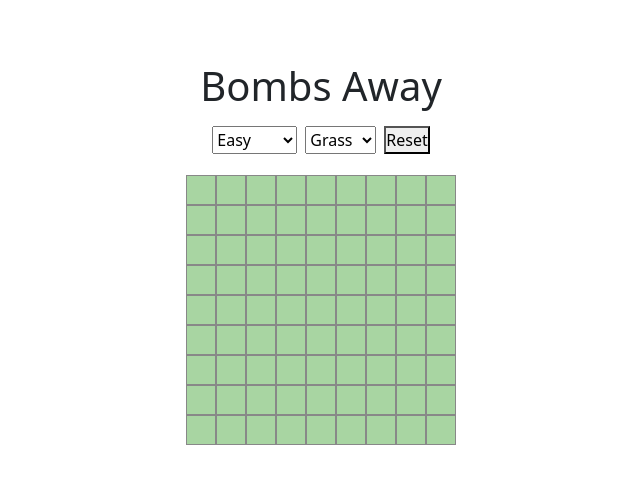
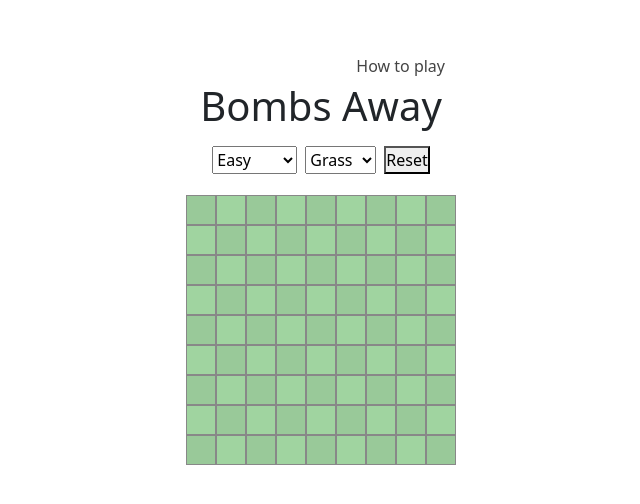
Before and after one commit to bombsaway-dev/minesweeper, a React (Create React App) app: page /#/game in a window 1280 px wide. Shown: the part 144-648 px from the top of the page, without its empty margins (319-959 px from the left). Built offline with nearby package versions, Linux system fonts and the light colour scheme.

Commit message:
fixed color scheme and link positions. also fixed first click logic :o

```diff
--- a/src/components/Board.jsx
+++ b/src/components/Board.jsx
@@ -1,46 +1,87 @@
 import React, { useState, useEffect } from 'react';
 import Tile from './Tile';
-import { initGame, revealTile } from '../utils/gameLogic';
+import {
+  createEmptyGrid,
+  plantBombs,
+  calculateNeighborBombs,
+  revealTile
+} from '../utils/gameLogic';
 import { difficulties } from './DifficultySelector';
 
 export default function Board({ difficulty }) {
   const { rows, cols, bombs } = difficulties[difficulty];
   const [grid, setGrid] = useState([]);
-  const [gameOver, setGameOver] = useState(false);
+  const [started, setStarted] = useState(false);
+  const [status, setStatus] = useState('playing');
 
-  const resetGame = () => {
-    setGrid(initGame(rows, cols, bombs));
-    setGameOver(false);
-  };
+  useEffect(() => {
+    setGrid(createEmptyGrid(rows, cols));
+    setStarted(false);
+    setStatus('playing');
+  }, [rows, cols, bombs, difficulty]);
 
-  useEffect(resetGame, [difficulty]);
+  const checkWin = g =>
+    g.flat().every(t =>
+      (t.isBomb && !t.isRevealed) ||
+      (!t.isBomb && t.isRevealed)
+    );
 
   const handleClick = (r, c) => {
-    if (gameOver) return;
+    if (status !== 'playing') return;
+
     const newGrid = grid.map(row => row.map(t => ({ ...t })));
+
+    if (!started) {
+      const exclude = [];
+      for (let dr = -1; dr <= 1; dr++) {
+        for (let dc = -1; dc <= 1; dc++) {
+          const nr = r + dr, nc = c + dc;
+          if (nr >= 0 && nr < rows && nc >= 0 && nc < cols)
+            exclude.push({ r: nr, c: nc });
+        }
+      }
+      plantBombs(newGrid, bombs, exclude);
+      calculateNeighborBombs(newGrid);
+      setStarted(true);
+    }
+
     const tile = newGrid[r][c];
     if (tile.isFlagged) return;
     if (tile.isBomb) {
-      // reveal all bombs
       newGrid.forEach(row =>
         row.forEach(t => { if (t.isBomb) t.isRevealed = true; })
       );
-      setGameOver(true);
+      setStatus('lost');
     } else {
       revealTile(newGrid, r, c);
+      if (checkWin(newGrid)) {
+        setStatus('won');
+        newGrid.forEach(row =>
+          row.forEach(t => { if (t.isBomb) t.isFlagged = true; })
+        );
       }
+    }
+
     setGrid(newGrid);
   };
 
   const handleRightClick = (r, c) => {
-    if (gameOver) return;
+    if (status !== 'playing') return;
     const newGrid = grid.map(row => row.map(t => ({ ...t })));
     const tile = newGrid[r][c];
     if (!tile.isRevealed) tile.isFlagged = !tile.isFlagged;
+    if (checkWin(newGrid)) setStatus('won');
     setGrid(newGrid);
   };
 
   return (
+    <div className="board-wrapper">
+      {status === 'won' && (
+        <div className="overlay">You Win!</div>
+      )}
+      {status === 'lost' && (
+        <div className="overlay">Game over LOL</div>
+      )}
       <div className="board">
         {grid.map((row, i) => (
           <div key={i} className="board-row">
@@ -55,5 +96,6 @@ export default function Board({ difficulty }) {
           </div>
         ))}
       </div>
+    </div>
   );
 }
--- a/src/components/Tile.jsx
+++ b/src/components/Tile.jsx
@@ -3,21 +3,18 @@ import { useTheme } from '../context/ThemeContext';
 
 export default function Tile({ tile, onClick, onRightClick }) {
   const { theme } = useTheme();
-  const style = {
-    backgroundColor: tile.isRevealed
-      ? theme.tileRevealedBg
-      : theme.tileBg
-  };
+
   const classes = [
     'tile',
-    tile.isRevealed   && 'revealed',
-    tile.isFlagged    && 'flagged'
-  ].filter(Boolean).join(' ');
+    tile.isRevealed && 'revealed',
+    tile.isFlagged  && 'flagged'
+  ]
+    .filter(Boolean)
+    .join(' ');
 
   return (
     <div
       className={classes}
-      style={style}
       onClick={() => onClick(tile.row, tile.col)}
       onContextMenu={e => {
         e.preventDefault();
--- a/src/pages/game.jsx
+++ b/src/pages/game.jsx
@@ -1,20 +1,26 @@
 import React, { useState } from 'react';
+import { Link } from 'react-router-dom';
 import '../style.css';
-import { ThemeProvider } from '../context/ThemeContext';
+import { ThemeProvider, useTheme } from '../context/ThemeContext';
 import ThemeSwitcher      from '../components/ThemeSwitcher';
 import DifficultySelector from '../components/DifficultySelector';
 import ResetButton        from '../components/ResetButton';
 import Board              from '../components/Board';
 
-export default function Game() {
+function GameContent() {
+  const { themeName } = useTheme();
   const [difficulty, setDifficulty] = useState('easy');
   const [resetFlag, setResetFlag] = useState(0);
   const doReset = () => setResetFlag(f => f + 1);
 
   return (
-    <ThemeProvider>
-      <div className="game-container">
+    <div className={`game-container ${themeName}`}>
+      <Link to="/tutorial" className="tutorial-link">
+        How to play
+      </Link>
+
       <h1>Bombs Away</h1>
+
       <div className="controls">
         <DifficultySelector
           difficulty={difficulty}
@@ -23,9 +29,19 @@ export default function Game() {
         <ThemeSwitcher />
         <ResetButton onReset={doReset} />
       </div>
-        {/* key forces Board to remount on reset or difficulty change */}
-        <Board key={`${difficulty}-${resetFlag}`} difficulty={difficulty} />
+
+      <Board
+        key={`${difficulty}-${resetFlag}`}
+        difficulty={difficulty}
+      />
     </div>
+  );
+}
+
+export default function Game() {
+  return (
+    <ThemeProvider>
+      <GameContent />
     </ThemeProvider>
   );
 }
--- a/src/style.css
+++ b/src/style.css
@@ -5,9 +5,35 @@
   box-sizing: border-box;
 }
 
+/* CSS Variables (defaults to grass theme) */
+:root {
+  --tile-bg:           #a8d5a2;
+  --tile-bg-alt:       #98c295;
+  --tile-revealed-bg:  #e6f3e6;
+}
+
+/* Theme overrides */
+.game-container.grass {
+  --tile-bg:          #a0d4a0;
+  --tile-bg-alt:      #99c999;
+  --tile-revealed-bg: #e6f3e6;
+}
+
+.game-container.ocean {
+  --tile-bg:          #99d0d3;
+  --tile-bg-alt:      #92c9cc;
+  --tile-revealed-bg: #d4f1f9;
+}
+
+.game-container.fire {
+  --tile-bg:          #f3aa7c;
+  --tile-bg-alt:      #eca374;
+  --tile-revealed-bg: #fde0c3;
+}
+
 /* General Page Layout */
 body {
-    background-color: #fff; /* plain white background */
+  background-color: #fff;
   font-family: Arial, sans-serif;
   display: flex;
   justify-content: center;
@@ -15,80 +41,48 @@ body {
   height: 100vh;
 }
 
-/* Container holding the tutorial */
+/* Tutorial page (teammate’s) */
 .tutorialContainer {
   width: 400px;
   padding: 20px;
-    background-color: #f9f9f9; /* light gray */
-    border: 2px solid #aaa; /* medium gray border */
+  background-color: #f9f9f9;
+  border: 2px solid #aaa;
   border-radius: 10px;
   text-align: center;
 }
-
-/* Header: "How to play" */
 .tutorialContainer h3 {
   font-size: 1.5rem;
   margin-bottom: 15px;
-    color: #000; /* black text */
-}
-
-/* Image area (Minesweeper grid placeholder) */
-.tutorialImage {
-    width: 100%;
-    border: 2px solid #ddd;
-    border-radius: 5px;
-    margin-bottom: 15px;
-}
-
-/* Description text under the image */
-.tutorialText {
-    font-size: 0.95rem;
-    color: #333; /* dark gray text */
-    margin-bottom: 15px;
-}
-
-/* Navigation dots */
-.tutorialDots {
-    display: flex;
-    justify-content: center;
-    gap: 5px;
-    margin-bottom: 10px;
-}
-
-.tutorialDots span {
-    width: 8px;
-    height: 8px;
-    border-radius: 50%;
-    background-color: #aaa; /* medium gray */
-}
-
-/* Arrows (Previous/Next) */
-.tutorialArrows {
-    display: flex;
-    justify-content: space-between;
-    margin-top: 10px;
-}
-
-.tutorialArrows button {
-    border: 1px solid #999;
-    background-color: #eee; /* light gray button */
-    padding: 5px 10px;
-    border-radius: 4px;
-    cursor: pointer;
   color: #000;
 }
 
-.tutorialArrows button:hover {
-    background-color: #ddd; /* slightly darker gray on hover */
+/* Shared containers */
+.home-container,
+.tutorial-container,
+.game-container {
+  text-align: center;
+  position: relative;
+  padding-top: 2.5rem;
 }
 
-/* --- Minesweeper styles --- */
-.game-container,
-.home-container,
-.tutorial-container {
-  text-align: center;
+/* Home links */
+.home-container a {
+  margin: 0 0.5rem;
 }
 
+/* “How to play” link in Game */
+.tutorial-link {
+  position: absolute;
+  top: 0.75rem;
+  right: 1rem;
+  text-decoration: none;
+  color: #444;
+}
+.tutorial-link:hover {
+  color: #000;
+}
+
+/* Controls row */
 .controls {
   margin: 1rem 0;
   display: flex;
@@ -96,15 +90,44 @@ body {
   justify-content: center;
 }
 
+/* Board wrapper & overlay */
+.board-wrapper {
+  display: inline-block;
+  position: relative;
+}
+.overlay {
+  position: absolute;
+  top: 40%;
+  left: 50%;
+  transform: translate(-50%, -50%);
+  background: rgba(255,255,255,0.9);
+  padding: 1rem 2rem;
+  border-radius: 8px;
+  font-size: 1.5rem;
+  z-index: 10;
+  pointer-events: none;
+}
+
+/* Board layout */
 .board {
   display: inline-block;
   padding: 5px;
 }
-
 .board-row {
   display: flex;
 }
 
+/* Checkerboard pattern for *covered* tiles */
+.board-row:nth-child(even) .tile:not(.revealed):nth-child(even),
+.board-row:nth-child(odd)  .tile:not(.revealed):nth-child(odd) {
+  background-color: var(--tile-bg-alt);
+}
+.board-row:nth-child(even) .tile:not(.revealed):nth-child(odd),
+.board-row:nth-child(odd)  .tile:not(.revealed):nth-child(even) {
+  background-color: var(--tile-bg);
+}
+
+/* Tile base styles & smooth animation reveal yuh */
 .tile {
   width: 30px;
   height: 30px;
@@ -115,13 +138,16 @@ body {
   font-size: 0.9rem;
   cursor: pointer;
   user-select: none;
-  transition: background-color 0.2s ease;
+  transition: background-color 0.3s ease;
 }
 
+/* Revealed tile */
 .tile.revealed {
+  background-color: var(--tile-revealed-bg);
   cursor: default;
 }
 
+/* Flagged */
 .tile.flagged {
   color: red;
 }
--- a/src/utils/gameLogic.js
+++ b/src/utils/gameLogic.js
@@ -17,14 +17,17 @@ export function createEmptyGrid(rows, cols) {
   return grid;
 }
 
-export function plantBombs(grid, bombs) {
+export function plantBombs(grid, bombs, exclude = []) {
   const rows = grid.length;
   const cols = grid[0].length;
+  const isExcluded = (r, c) =>
+    exclude.some(p => p.r === r && p.c === c);
+
   let placed = 0;
   while (placed < bombs) {
     const r = Math.floor(Math.random() * rows);
     const c = Math.floor(Math.random() * cols);
-    if (!grid[r][c].isBomb) {
+    if (!grid[r][c].isBomb && !isExcluded(r, c)) {
       grid[r][c].isBomb = true;
       placed++;
     }
@@ -45,27 +48,23 @@ export function calculateNeighborBombs(grid) {
       let count = 0;
       dirs.forEach(([dr,dc]) => {
         const nr = r+dr, nc = c+dc;
-        if (nr>=0 && nr<rows && nc>=0 && nc<cols && grid[nr][nc].isBomb) count++;
+        if (
+          nr>=0 && nr<rows &&
+          nc>=0 && nc<cols &&
+          grid[nr][nc].isBomb
+        ) count++;
       });
       grid[r][c].adjacentBombs = count;
     }
   }
 }
 
-export function initGame(rows, cols, bombs) {
-  const grid = createEmptyGrid(rows, cols);
-  plantBombs(grid, bombs);
-  calculateNeighborBombs(grid);
-  return grid;
-}
-
+// flood reveal :p
 export function revealTile(grid, r, c) {
   const tile = grid[r][c];
   if (tile.isRevealed || tile.isFlagged) return;
   tile.isRevealed = true;
   if (tile.adjacentBombs === 0 && !tile.isBomb) {
-
-    // flood fill time :D
     const dirs = [
       [-1,-1],[-1,0],[-1,1],
       [0,-1],       [0,1],
```
Lines whose indentation alone changed are shown as unchanged.
